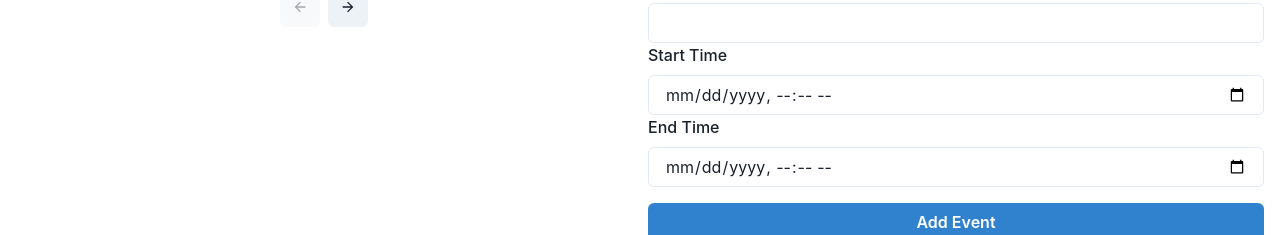
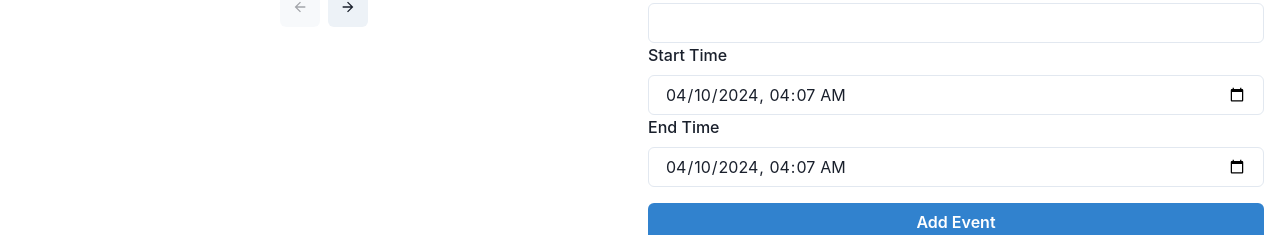
Before and after one commit to jphiggzz/digital-fabrication-site, a Next.js app: page /student/time-selection in a window 1280 px wide. Shown: the part 149-384 px from the top of the page. Built offline with nearby package versions, Linux system fonts and the light colour scheme; no server answers; the database is empty; sample sign-in values are in the browser's storage.

Commit message:
Event selection correct UI filtering based on dates and printer, correctly storing dates in firebase now

```diff
--- a/pages/student/time-selection.tsx
+++ b/pages/student/time-selection.tsx
@@ -4,13 +4,13 @@ import {
     Box, Button, Flex, Heading, Input, Text, VStack, IconButton, Stack, Image, FormControl, FormLabel, Select
 } from '@chakra-ui/react';
 import { ArrowBackIcon, ArrowForwardIcon } from '@chakra-ui/icons';
-import { format, parseISO, isWithinInterval, addDays, subDays, differenceInCalendarDays, isBefore, isToday } from 'date-fns';
+import { format, parseISO, isWithinInterval, addDays, subDays, differenceInCalendarDays, isBefore, isSameDay } from 'date-fns';
 import { useRouter } from 'next/router';
 import Navbar from '@/components/StudentHeader';
 import Footer from '@/components/Footer';
 import { Event, formatDateToString } from '@/types/Event';
 import { Printer } from '@/types/Printer';
-import { addEvent, getEvents } from '../../services/events';
+import { addEvent } from '../../services/events';
 import { collection, doc, setDoc, getDoc, getDocs, updateDoc, deleteDoc } from 'firebase/firestore';
 import { db } from '@/firebase/firestore/index';
 import { useAuth } from '../../hooks/authcontext';
@@ -28,15 +28,14 @@ const TimeSelection = () => {
     const { user } = useAuth();
     const userName = user?.displayName || 'no user';
     const [events, setEvents] = useState(initialEvents);
+    const [selectedDay, setSelectedDay] = useState(new Date());
     const eventsCollectionRef = collection(db, "reservations");
 
     const printerName = router.query.selectedPrinter;
-    console.log(printerName);
-    console.log(user);
-    console.log(userName);
-    console.log(user?.displayName);
-    console.log(user?.email);
     const printerNameString = Array.isArray(printerName) ? printerName[0] : printerName || 'defaultPrinterName';
+    const [newEventDetails, setNewEventDetails] = useState({ ID: '', user: '', startTime: new Date(), endTime: new Date(), printer: '' });
+    const today = new Date();
+    const maxDay = addDays(today, 7); // Limit up to 7 days from today
 
 
     //const convertToTimestamp = (timestamp: Timestamp) => {
@@ -53,11 +52,15 @@ const TimeSelection = () => {
                     ...doc.data(),
                     id: doc.data().id,
                     user: doc.data().user,
-                    startTime: doc.data().startTime,
-                    endTime: doc.data().endTime,
+                    startTime: new Date(doc.data().startTime.seconds * 1000), // Convert Timestamp to Date
+                    endTime: new Date(doc.data().endTime.seconds * 1000),
                     printer: doc.data().printer
-                })).filter(event => event.printer === printerName) as Event[]; // Filter events by printer name
+                })).filter(Event => Event.printer === printerName && isSameDay(Event.startTime, selectedDay)
+                ) as Event[]; // Filter events by printer name event.printer === printerName &&isSameDay(Event.startTime, selectedDay)
                 setEvents(filteredData);
+                console.log(printerName);
+                console.log(selectedDay);
+                console.log(filteredData);
             } catch (err) {
                 console.error(err);
             }
@@ -65,28 +68,39 @@ const TimeSelection = () => {
         if (printerName) {
             getEvents();
         }
-    }, [printerName]);
+    }, [printerName, selectedDay]);
 
-
-    const [selectedDay, setSelectedDay] = useState(new Date());
-    const [newEventDetails, setNewEventDetails] = useState({ ID: '', user: '', startTime: '', endTime: '', printer: ''});
-    const today = new Date();
-    const maxDay = addDays(today, 7); // Limit up to 7 days from today
 
     const handleDayChange = (direction: 'next' | 'prev') => {
         setSelectedDay(prev => {
             const newDay = direction === 'next' ? addDays(prev, 1) : subDays(prev, 1);
             if (direction === 'next' && differenceInCalendarDays(newDay, today) > 7) return prev; // Prevent going beyond 7 days
-            if (direction === 'prev' && newDay < today) return prev; // Prevent going before today
+            if (direction === 'prev' && isBefore(newDay, today)) return today; // Prevent going before today
             return newDay;
+        });
+    };
+
+    const handleStartTimeChange = (event: React.ChangeEvent<HTMLInputElement>) => {
+        // Convert the input string to a Date object before setting the state
+        setNewEventDetails({
+            ...newEventDetails,
+            startTime: new Date(event.target.value)
+        });
+    };
+
+    const handleEndTimeChange = (event: React.ChangeEvent<HTMLInputElement>) => {
+        // Convert the input string to a Date object before setting the state
+        setNewEventDetails({
+            ...newEventDetails,
+            endTime: new Date(event.target.value)
         });
     };
 
     const addNewEvent = async () => {
         const { ID, startTime, endTime } = newEventDetails;
         const id = ID;
-        const startDateTime = parseISO(startTime);
-        const endDateTime = parseISO(endTime);
+        const startDateTime = startTime;
+        const endDateTime = endTime;
 
          //check for time conflicts
         // Check if startDateTime is before endDateTime
@@ -122,8 +136,8 @@ const TimeSelection = () => {
         const newEvent: Event = {
             id: ID,
             user: userName,
-            startTime: formatDateToString( startDateTime ),
-            endTime: formatDateToString(endDateTime),
+            startTime: startDateTime ,
+            endTime: endDateTime,
             printer: printerNameString
 
         };
@@ -131,15 +145,17 @@ const TimeSelection = () => {
         await addEvent(newEvent);
 
         setEvents([...events, newEvent]);
-        setNewEventDetails({ ID: '', user: '', startTime: '', endTime: '', printer: '' });
+        setNewEventDetails({ ID: '', user: '', startTime: new Date(), endTime: new Date(), printer: '' });
     };
 
     const renderEvent = (event: Event) => {
         return (
             <Box key={event.id} borderWidth="1px" borderRadius="lg" overflow="hidden" p={4} my={2}>
                 <Text>{event.id} </Text>
-                <Text>Start: {event.startTime} </Text>
-                <Text>End: {event.endTime} </Text>
+                <Text>Start: {formatDateToString(event.startTime)} </Text>
+                <Text>End: {formatDateToString(event.endTime)} </Text>
+                <Text>User: {event.user} </Text>
+                <Text>Printer: {event.printer } </Text>
             </Box>
         );
     };
@@ -165,11 +181,11 @@ const TimeSelection = () => {
                     </FormControl>
                     <FormControl>
                         <FormLabel>Start Time</FormLabel>
-                        <Input type="datetime-local" value={newEventDetails.startTime} onChange={(e) => setNewEventDetails({ ...newEventDetails, startTime: e.target.value })} />
+                        <Input type="datetime-local" value={newEventDetails.startTime.toISOString().slice(0, 16)} onChange={handleStartTimeChange} />
                     </FormControl>
                     <FormControl>
                         <FormLabel>End Time</FormLabel>
-                        <Input type="datetime-local" value={newEventDetails.endTime} onChange={(e) => setNewEventDetails({ ...newEventDetails, endTime: e.target.value })} />
+                        <Input type="datetime-local" value={newEventDetails.endTime.toISOString().slice(0, 16)} onChange={handleEndTimeChange} />
                     </FormControl>
                     <Button mt="4" colorScheme="blue" onClick={addNewEvent}>Add Event</Button>
                 </Flex>
--- a/types/Event.ts
+++ b/types/Event.ts
@@ -2,8 +2,8 @@ import { Printer } from '@/types/Printer';
 export interface Event {
     id: string;
     user: string;
-    startTime: string; //change to Date
-    endTime: string; //change to Date
+    startTime: Date; //change to Date
+    endTime: Date; //change to Date
     printer: string;
 }
 //function for date conversion for events
```
